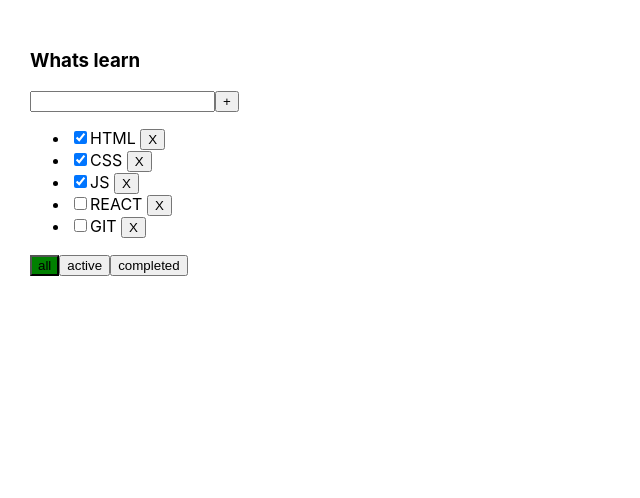
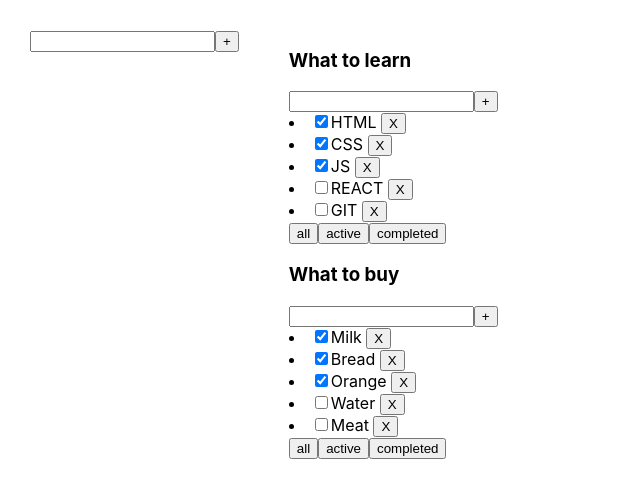
Before and after one commit to Gurgen-jpg/TodoList2, a React (Create React App) app: page / in a window 1280 px wide. Shown: the top 498 px of the page, without its empty margins (0-640 px from the left). Built offline with nearby package versions, Linux system fonts and the light colour scheme.

Commit message:
common Additemform

```diff
--- a/src/App.tsx
+++ b/src/App.tsx
@@ -1,53 +1,76 @@
 import React, {useState} from 'react';
 import './App.css';
 import {Header} from "./Components/Header/Header";
-import {Body, TaskTypeProps} from "./Components/Boby/Body";
 import {v1} from "uuid";
-import { TodoList } from './Components/TodoList/TodoList';
-
+import {TodoList} from './Components/TodoList/TodoList';
+import {AddItemForm} from "./Components/AddItem/AddItemForm";
 
 
 export type FilterType = 'all' | 'active' | 'completed'
-
+export type TodolistType = {
+    id: string
+    title: string
+    filter: FilterType
+}
+export type TaskType = {
+    id: string
+    title: string
+    isDone: boolean
+}
+export type TasksStateType = { [key: string]: Array<TaskType> }
 
 function App() {
 
-    const [tasks, setTasks] = useState<Array<TaskTypeProps>>([
+    let todolistId1 = v1();
+    let todolistId2 = v1();
+
+    let [todolists, setTodolists] = useState<Array<TodolistType>>([
+        {id: todolistId1, title: "What to learn", filter: "all"},
+        {id: todolistId2, title: "What to buy", filter: "all"}
+    ])
+
+    let [tasks, setTasks] = useState<TasksStateType>({
+        [todolistId1]: [
             {id: v1(), title: 'HTML', isDone: true},
             {id: v1(), title: 'CSS', isDone: true},
             {id: v1(), title: 'JS', isDone: true},
             {id: v1(), title: 'REACT', isDone: false},
             {id: v1(), title: 'GIT', isDone: false}
-    ])
+        ],
+        [todolistId2]: [
+            {id: v1(), title: 'Milk', isDone: true},
+            {id: v1(), title: 'Bread', isDone: true},
+            {id: v1(), title: 'Orange', isDone: true},
+            {id: v1(), title: 'Water', isDone: false},
+            {id: v1(), title: 'Meat', isDone: false}
+        ]
+    });
 
-    const [filter, setFilter] = useState<'all' | 'active' | 'completed'>('all')
 
-    const [title, setTitle] = useState<string>('')
-
-    const [error, setError] = useState<boolean>(false)
-
-    //логика соощения ошибки, если error не пустая строка
-    const errorMessage = (error:boolean) => {
-      setError(error)
-    }
-
+    /*const [filter, setFilter] = useState<'all' | 'active' | 'completed'>('all')*/
 
     //логика фильтрации
     //замена фильтра в стейте
-    const changeFilter = (newFilter: FilterType) => {
-        setFilter(newFilter)
+    const changeFilter = (todolistID: string, filterValue: FilterType) => {
+        setTodolists(todolists.map(tl => tl.id === todolistID ? {...tl, filter: filterValue} : tl))
     }
-
+    const addTodolist = (title: string) => {
+        const newID = v1();
+        setTodolists([{id: newID, title, filter: 'all'}, ...todolists])
+        setTasks({
+            ...tasks, [newID]: []
+        })
+    }
     //перерисовка стейта с задачами в зависимости от фильтра, take FILTER, return ARRAY
     const filterTasks = () => {
-        switch (filter) {
+        /* switch (filter) {
              case "completed":
                  return tasks.filter(el => el.isDone)
              case "active":
                  return tasks.filter(el => !el.isDone)
              default:
                  return tasks
-        }
+         }*/
     }
 
     //присвоить значение фильтрации и прокидываю в пропсы <Body/>
@@ -55,52 +78,59 @@ function App() {
 
     //Логика удаления
     // Функция удаления таски
-    const deleteButton = (id:string) => {
-        const deletedTasks = tasks.filter((task ) => {
+    const deleteButton = (id: string) => {
+        /* const deletedTasks = tasks.filter((task ) => {
              return (task.id !== id)
          })
-        setTasks(deletedTasks)
+         setTasks(deletedTasks)*/
     }
 
     //логика добавления новой задачи в массив tasks
+    const addTask = (todolistId: string, title: string) => {
+        let task = {id: v1(), title: title, isDone: false}
+        setTasks({...tasks, [todolistId]: [task, ...tasks[todolistId]]})
+    }
+    //изменение в title (можно перекинуть title через пропсы, но этого делать не буду
 
-    //изменение в title (можно перекинуть title через пропсы, но этого делать не буду
-    const titleForTask = (newTitle: string) => {
-        setTitle(newTitle)
-    }
 
     //Add new task in my State of Tasks
-    const addTask = (title: string) => {
-        setTasks([{id: v1(), title: title, isDone: false}, ...tasks])
-        setTitle('')
-    }
+
 
     //Логика Смены статуса выполнено / невыполнено
     //Функция принимает номер ID(:string) инпута в котором был ивент и меняет свойство isDone для
     //объекта {task} перезаписыва массив tasks
-    const changeStatus = (taskId:string) => {
-      setTasks(tasks.map((el) =>
+    const changeStatus = (taskId: string) => {
+        /*setTasks(tasks.map((el) =>
             (el.id === taskId) ? {...el, isDone:!el.isDone}: el ))
-        console.log(tasks)
+          console.log(tasks)*/
     }
-
     return (
         <div className="App">
+            <AddItemForm addTask={addTodolist}/>
             <div>
-                <TodoList
-                    header={'Whats learn'}
-                    callback={titleForTask}
-                    callbackAddTask={addTask}
-                    title={title}
-                    callbackError={errorMessage}
-                    error={error}
+                {
+                    todolists.map((tl) => {
+                            let tasksForTodolist = tasks[tl.id];
 
-                    tasks={tasksAfterFilter}
+                            if (tl.filter === "active") {
+                                tasksForTodolist = tasks[tl.id].filter((t) => t.isDone === false)
+                            }
+                            if (tl.filter === "completed") {
+                                tasksForTodolist = tasks[tl.id].filter((t) => t.isDone === true)
+                            }
+                            return <TodoList
+                                key={tl.id}
+                                todoId={tl.id}
+                                header={tl.title}
+                                tasks={tasksForTodolist}
+                                addTask={addTask}
                                 deleteTask={deleteButton}
                                 filterCallback={changeFilter}
-                    filter={filter}
+                                filter={tl.filter}
                                 changeStatus={changeStatus}
                             />
+                        }
+                    )}
             </div>
         </div>
     );
--- /dev/null
+++ b/src/Components/AddItem/AddItemForm.tsx
@@ -0,0 +1,35 @@
+import React, {ChangeEvent, useState} from 'react';
+
+export type AddItemFormType = {
+    addTask: (title: string) => void
+}
+export const AddItemForm = (props: AddItemFormType) => {
+
+    const [newTitle, setNewTitle] = useState<string>('')
+    const [error, setError] = useState<string>('')
+
+    const inputHandler = (e: ChangeEvent<HTMLInputElement>) => {
+        setNewTitle(e.currentTarget.value)
+        if (e.currentTarget.value.trim() !== '') {
+            setError('')
+        }
+    }
+    const onClickHandler = () => {
+        if (newTitle.trim() !== '') {
+            props.addTask(newTitle)
+            setNewTitle('')
+        } else {
+            setError('Empty title')
+        }
+    }
+
+    return (
+        <div>
+            <div>
+                <input onChange={inputHandler} value={newTitle}/>
+                <button onClick={onClickHandler}>+</button>
+            </div>
+            <span>{error}</span>
+        </div>
+    );
+};
--- a/src/Components/Boby/Body.tsx
+++ /dev/null
@@ -1,43 +0,0 @@
-import React from 'react';
-import {Task} from "./Task";
-import {FilterButtons} from "./FilterButtons/FilterButtons";
-import {FilterType} from "../../App";
-
-export type TaskTypeProps = {
-    id: string
-    isDone: boolean
-    title: string
-}
-type BodyTypeProps = {
-    tasks: Array<TaskTypeProps>
-    deleteTask: (id: string) => void
-    filterCallback: (newFilter: FilterType)=> void
-    filter: 'all' | 'active' | 'completed'
-    changeStatus: (taskId: string, isDone: boolean)=>void
-}
-
-
-export const Body = ({tasks, deleteTask,
-                         filterCallback,
-                         changeStatus, filter}:BodyTypeProps) => {
-    return (
-        <>
-            <ul>
-                {tasks.map((task) => {
-                    return (
-                        <Task id={task.id}
-                              isDone={task.isDone}
-                              title={task.title}
-                              deleteTask={deleteTask}
-                              changeStatus={changeStatus}
-                        />
-                    )
-                })}
-            </ul>
-            <FilterButtons
-                callback={filterCallback}
-                filter={filter}
-            />
-        </>
-    );
-};
--- a/src/Components/Boby/FilterButtons/FilterButtons.tsx
+++ b/src/Components/Boby/FilterButtons.tsx
@@ -1,10 +1,12 @@
-import React, {useState} from 'react';
-import {Button} from "../../Button/Button";
-import {FilterType} from "../../../App";
-import s from './../../TodoList/todoList.module.css'
+import React from 'react';
+
+
+import {FilterType} from "../../App";
+import {Button} from "../Button/Button";
 
 type FilterButtonsTypeProps = {
-    callback: (newFilter: FilterType) => void
+    todoId: string
+    callback: (todoId: string, newFilter: FilterType) => void
     filter: 'all' | 'active' | 'completed'
 }
 
@@ -13,22 +15,22 @@ export const FilterButtons = (props: FilterButtonsTypeProps) => {
 
 
     const changeFilter = (newFilter: FilterType) => {
-        props.callback(newFilter)
+        props.callback(props.todoId, newFilter)
     }
 
     return (
         <div>
             <Button
                 title={'all'}
-                className={props.filter === 'all' ? s.active : ''}
+                // className={props.filter === 'all' ? s.active : ''}
                 callback={() => changeFilter('all')}/>
             <Button
                 title={'active'}
-                className={props.filter === 'active' ? s.active : ''}
+                // className={props.filter === 'active' ? s.active : ''}
                 callback={() => changeFilter('active')}/>
             <Button
                 title={'completed'}
-                className={props.filter === 'completed' ? s.active : ''}
+                // className={props.filter === 'completed' ? s.active : ''}
                 callback={() => changeFilter('completed')}/>
         </div>
     );
--- a/src/Components/Boby/Task.tsx
+++ b/src/Components/Boby/Task.tsx
@@ -1,28 +1,29 @@
 import React from 'react';
 import {Button} from "../Button/Button";
-import {TaskTypeProps} from "./Body";
 import {Checkbox} from "../Checkbox/Checkbox";
+import {TaskType} from "../../App";
 
-export type TaskType = {
-    id: string
+export type TaskListType = {
+    task: TaskType
+    todoId: string
     isDone: boolean
     title: string
     deleteTask: (id: string) => void
     changeStatus: (taskId: string, isDone: boolean) => void
 }
-export const Task = ({
-                         id, isDone,
+export const Task = ({ task,
+                         todoId, isDone,
                          title, deleteTask,
                          changeStatus
-                     }: TaskType) => {
+                     }: TaskListType) => {
     return (
-        <li key={id}>
+        <li key={task.id}>
             <Checkbox changeStatus={changeStatus}
-                      taskId={id}
+                      taskId={task.id}
                       isDone={isDone}
             />
             <span>{title}</span> <Button title={'X'}
-                                         callback={() => deleteTask(id)}
+                                         callback={() => deleteTask(task.id)}
         />
         </li>
     );
--- a/src/Components/TodoList/TodoList.tsx
+++ b/src/Components/TodoList/TodoList.tsx
@@ -1,41 +1,40 @@
 import React from 'react';
-import {Header} from "../Header/Header";
-import {Body, TaskTypeProps} from "../Boby/Body";
-import {FilterType} from "../../App";
+import {FilterType, TaskType} from "../../App";
+import {FilterButtons} from '../Boby/FilterButtons';
+import {Task} from "../Boby/Task";
+import {AddItemForm} from "../AddItem/AddItemForm";
+
 
 export type TodoListType = {
-/*пропсы в HEADER*/
+    todoId: string
     header: string
-    callbackAddTask: (title: string) => void
-    callback: (newTitle: string) => void
-    title: string
-    callbackError: (error: boolean) => void
-    error: boolean
-/*пропсы в BODY*/
-    tasks: Array<TaskTypeProps>
+    tasks: Array<TaskType>
+    addTask: (todolistId: string, title: string) => void
     deleteTask: (id: string) => void
-    filterCallback: (newFilter: FilterType)=> void
+    filterCallback: (todoId: string, newFilter: FilterType) => void
     filter: 'all' | 'active' | 'completed'
-    changeStatus: (taskId: string, isDone: boolean)=>void
+    changeStatus: (taskId: string, isDone: boolean) => void
 }
 
-export const TodoList = (props:TodoListType) => {
+export const TodoList = (props: TodoListType) => {
+    const addTask = (title: string) => {
+      props.addTask(props.todoId, title)
+    }
+
+
     return (
         <div>
-            <Header header={props.header}
-                    callback={props.callback}
-                    callbackAddTask={props.callbackAddTask}
-                    title={props.title}
-                    callbackError={props.callbackError}
-                    error={props.error}
-                // setError={errorMessage}
-            />
-            <Body tasks={props.tasks}
-                  deleteTask={props.deleteTask}
-                  filterCallback={props.filterCallback}
-                  filter={props.filter}
-                  changeStatus={props.changeStatus}
-            />
+            <h3>{props.header}</h3>
+            <AddItemForm addTask={addTask}/>
+            {
+                props.tasks.map((t) =>
+                    <Task key={t.id} task={t} todoId={props.todoId}
+                          isDone={t.isDone} title={t.title}
+                          deleteTask={props.deleteTask} changeStatus={props.changeStatus}
+                    />
+                )
+            }
+            <FilterButtons todoId={props.todoId} callback={props.filterCallback} filter={props.filter}/>
         </div>
     );
 };
```
Lines whose indentation alone changed are shown as unchanged.
